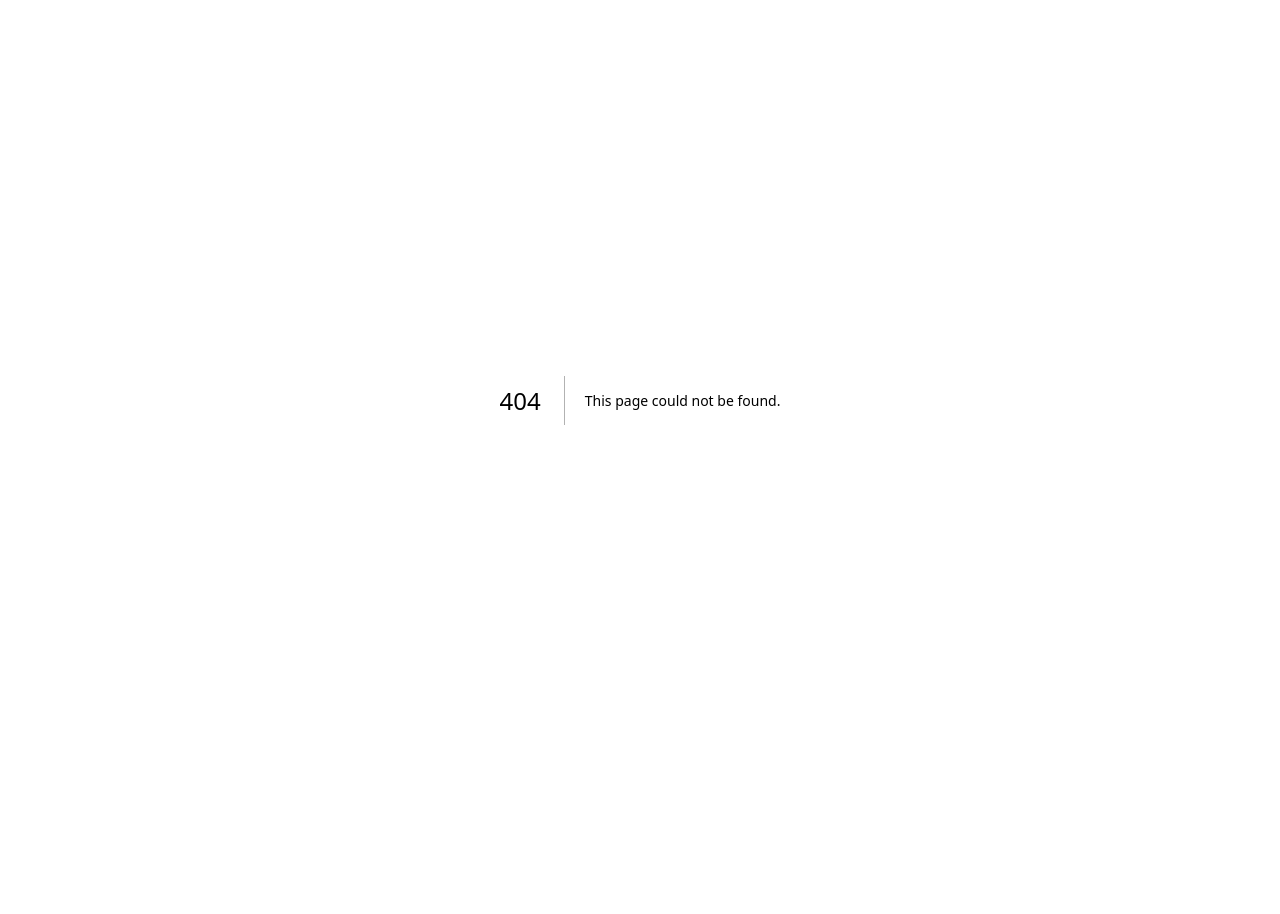
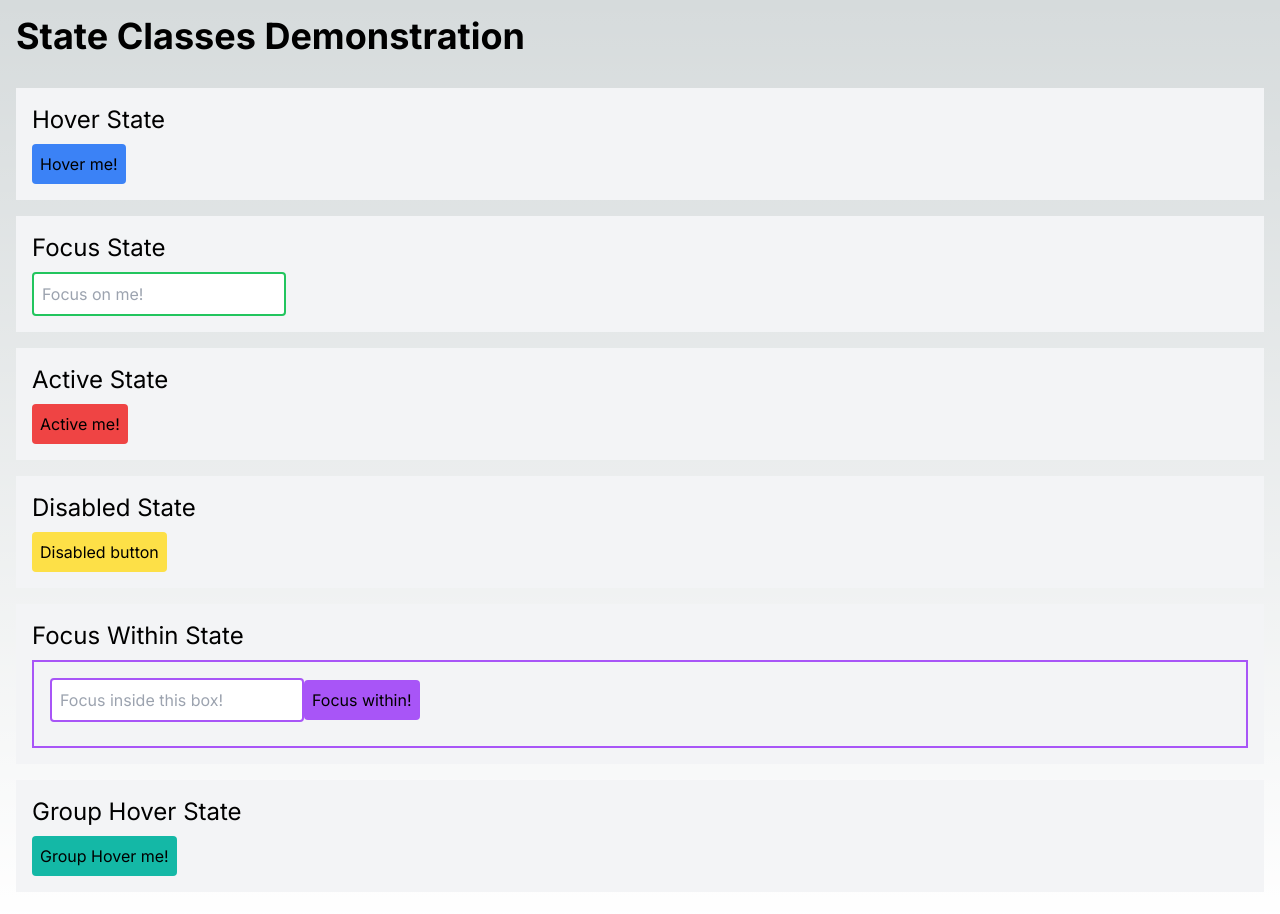
Before and after one commit to arvinsim/introduction-to-tailwindcss, a Next.js app: page /states in a window 1280 px wide. Before the commit this address had no page. Shown: the top 914 px of the page. Before the commit the page ends 800 px from the top, so only its background shows below. Built offline with nearby package versions, Linux system fonts and the light colour scheme.

Commit message:
feat: add examples for showcase

```diff
--- /dev/null
+++ b/src/app/_components/Modal.tsx
@@ -0,0 +1,28 @@
+'use clien'
+import React from 'react'
+
+interface ModalProps {
+  isOpen: boolean
+  onClose: () => void
+}
+
+const Modal: React.FC<ModalProps> = ({ isOpen, onClose }) => {
+  if (!isOpen) return null
+
+  return (
+    <div className="fixed inset-0 bg-gray-600 bg-opacity-50 flex justify-center items-center">
+      <div className="bg-white p-8 rounded shadow-md w-1/2 text-black">
+        <h2 className="text-2xl mb-4">Hello World</h2>
+        <p className="mb-4">This is a simple modal using TailwindCSS.</p>
+        <button
+          className="bg-blue-500 text-white px-4 py-2 rounded hover:bg-blue-700"
+          onClick={onClose}
+        >
+          Close
+        </button>
+      </div>
+    </div>
+  )
+}
+
+export default Modal
--- /dev/null
+++ b/src/app/modal/page.tsx
@@ -0,0 +1,25 @@
+'use client'
+import React, { useState } from 'react'
+import Modal from '../_components/Modal'
+
+const ModalDemo: React.FC = () => {
+  const [isModalOpen, setModalOpen] = useState(false)
+
+  const openModal = () => setModalOpen(true)
+  const closeModal = () => setModalOpen(false)
+
+  return (
+    <div className="container mx-auto p-4">
+      <h1 className="text-4xl font-bold mb-8">Modal Demo</h1>
+      <button
+        className="bg-green-500 text-white px-4 py-2 rounded hover:bg-green-700"
+        onClick={openModal}
+      >
+        Open Modal
+      </button>
+      <Modal isOpen={isModalOpen} onClose={closeModal} />
+    </div>
+  )
+}
+
+export default ModalDemo
--- /dev/null
+++ b/src/app/responsive/page.tsx
@@ -0,0 +1,54 @@
+import React from 'react'
+
+const ResponsiveDemo = () => {
+  return (
+    <div className="container mx-auto p-4">
+      <h1 className="text-4xl font-bold mb-8">
+        Responsive Classes Demonstration
+      </h1>
+
+      <div className="bg-blue-100 p-4 mb-4">
+        <h2 className="text-2xl mb-2 text-black">Responsive Text</h2>
+        <p className="text-sm sm:text-base md:text-lg lg:text-xl xl:text-2xl text-black">
+          This text size changes based on the screen size.
+        </p>
+      </div>
+
+      <div className="bg-green-100 p-4 mb-4">
+        <h2 className="text-2xl mb-2 text-black">Responsive Padding</h2>
+        <div className="p-2 sm:p-4 md:p-6 lg:p-8 xl:p-10 bg-green-300 text-black">
+          This box has responsive padding.
+        </div>
+      </div>
+
+      <div className="bg-red-100 p-4 mb-4">
+        <h2 className="text-2xl mb-2 text-black">Responsive Margin</h2>
+        <div className="m-2 sm:m-4 md:m-6 lg:m-8 xl:m-10 bg-red-300 text-black">
+          This box has responsive margin.
+        </div>
+      </div>
+
+      <div className="bg-yellow-100 p-4 mb-4">
+        <h2 className="text-2xl mb-2 text-black">Responsive Flexbox</h2>
+        <div className="flex flex-col sm:flex-row md:flex-wrap lg:flex-nowrap xl:flex-col-reverse bg-yellow-300 p-4 text-black">
+          <div className="p-2 bg-yellow-400 m-2">Box 1</div>
+          <div className="p-2 bg-yellow-500 m-2">Box 2</div>
+          <div className="p-2 bg-yellow-600 m-2">Box 3</div>
+        </div>
+      </div>
+
+      <div className="bg-purple-100 p-4 mb-4">
+        <h2 className="text-2xl mb-2 text-black">Responsive Grid</h2>
+        <div className="grid grid-cols-1 sm:grid-cols-2 md:grid-cols-3 lg:grid-cols-4 xl:grid-cols-5 gap-4 text-black">
+          <div className="p-4 bg-purple-300">Grid Item 1</div>
+          <div className="p-4 bg-purple-400">Grid Item 2</div>
+          <div className="p-4 bg-purple-500">Grid Item 3</div>
+          <div className="p-4 bg-purple-600">Grid Item 4</div>
+          <div className="p-4 bg-purple-700">Grid Item 5</div>
+        </div>
+      </div>
+    </div>
+  )
+}
+
+export default ResponsiveDemo
--- /dev/null
+++ b/src/app/states/page.tsx
@@ -0,0 +1,70 @@
+import React from 'react'
+
+const StateDemo = () => {
+  return (
+    <div className="container mx-auto p-4">
+      <h1 className="text-4xl font-bold mb-8">State Classes Demonstration</h1>
+
+      <div className="bg-gray-100 p-4 mb-4">
+        <h2 className="text-2xl mb-2 text-black">Hover State</h2>
+        <button className="bg-blue-500 text-black p-2 rounded hover:bg-blue-800">
+          Hover me!
+        </button>
+      </div>
+
+      <div className="bg-gray-100 p-4 mb-4">
+        <h2 className="text-2xl mb-2 text-black">Focus State</h2>
+        <input
+          type="text"
+          className="border-2 border-green-500 p-2 rounded focus:border-green-800 focus:outline-none"
+          placeholder="Focus on me!"
+        />
+      </div>
+
+      <div className="bg-gray-100 p-4 mb-4">
+        <h2 className="text-2xl mb-2 text-black">Active State</h2>
+        <button className="bg-red-500 text-black p-2 rounded active:bg-red-800">
+          Active me!
+        </button>
+      </div>
+
+      <div className="bg-gray-100 p-4 mb-4">
+        <h2 className="text-2xl mb-2 text-black">Disabled State</h2>
+        <button
+          className="bg-yellow-500 text-black p-2 rounded disabled:bg-yellow-300"
+          disabled
+        >
+          Disabled button
+        </button>
+      </div>
+
+      <div className="bg-gray-100 p-4 mb-4">
+        <h2 className="text-2xl mb-2 text-black">Focus Within State</h2>
+        <div className="border-2 border-purple-500 p-4 focus-within:border-purple-800">
+          <input
+            type="text"
+            className="border-2 border-purple-500 p-2 rounded mb-2 focus:border-purple-800"
+            placeholder="Focus inside this box!"
+          />
+          <button className="bg-purple-500 text-black p-2 rounded focus:bg-purple-800">
+            Focus within!
+          </button>
+        </div>
+      </div>
+
+      <div className="bg-gray-100 p-4 mb-4">
+        <h2 className="text-2xl mb-2 text-black">Group Hover State</h2>
+        <div className="group inline-block">
+          <button className="bg-teal-500 text-black p-2 rounded">
+            Group Hover me!
+          </button>
+          <div className="hidden group-hover:block bg-teal-800 text-black p-2 mt-2 rounded">
+            Hello from group hover!
+          </div>
+        </div>
+      </div>
+    </div>
+  )
+}
+
+export default StateDemo
```
